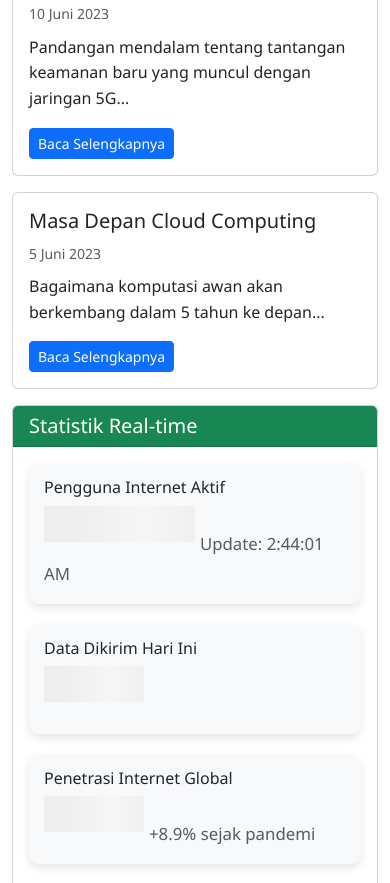
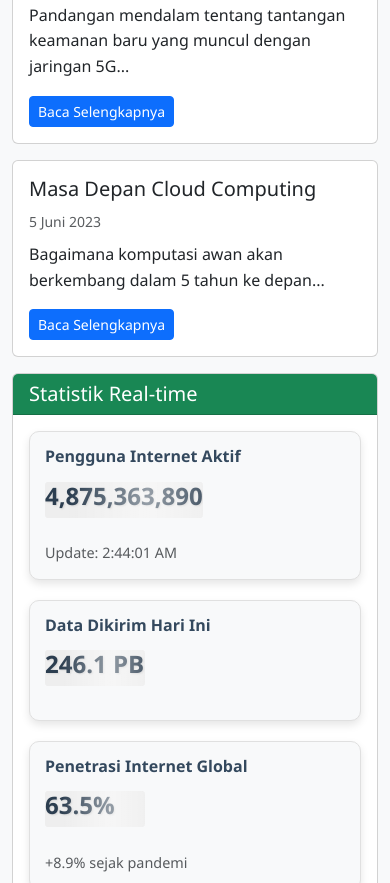
Before and after one commit to shaqwell/teknologi-internet-dan-komputer, a plain HTML site: page index.html in a window 390 px wide. Shown: the part 1117-2000 px from the top of the page. Drawn offline with nearby package versions, Linux system fonts and the light colour scheme.

Commit message:
Update main.css

```diff
--- a/styles/main.css
+++ b/styles/main.css
@@ -3,27 +3,66 @@ body {
     font-family: 'Segoe UI', Tahoma, Geneva, Verdana, sans-serif;
     line-height: 1.6;
     color: #333;
+    background-color: #f8f9fa;
 }
 
+/* Perbaikan tampilan statistik */
 .stat-card {
     border-radius: 10px;
     padding: 20px;
     margin-bottom: 20px;
     box-shadow: 0 4px 8px rgba(0,0,0,0.1);
     transition: transform 0.3s;
+    background-color: #ffffff;
+    border: 1px solid #e0e0e0;
 }
 
 .stat-card:hover {
     transform: translateY(-5px);
+    box-shadow: 0 6px 12px rgba(0,0,0,0.15);
+}
+
+/* Gaya khusus untuk angka statistik */
+.stat-card h3 {
+    font-size: 2rem;
+    color: #2c3e50;
+    margin: 10px 0;
+    font-weight: bold;
+    text-shadow: 1px 1px 2px rgba(0,0,0,0.1);
+}
+
+.stat-card h6 {
+    color: #34495e;
+    font-weight: 600;
+    margin-bottom: 5px;
+}
+
+.stat-card small {
+    font-size: 0.9rem;
+    color: #7f8c8d;
+    display: block;
+    margin-top: 5px;
 }
 
 #realTimeStats {
     font-size: 1.2rem;
 }
 
+/* Chart container styling */
+.card-body canvas {
+    max-height: 400px;
+    width: 100% !important;
+}
+
+/* Navbar styling */
 .navbar-brand {
     font-weight: bold;
     font-size: 1.5rem;
+    color: #ffffff !important;
+}
+
+.navbar {
+    box-shadow: 0 2px 4px rgba(0,0,0,0.1);
 }
 
 /* Loading state */
@@ -63,4 +102,152 @@ body {
     .stat-card {
         padding: 15px;
     }
+
+    .stat-card h3 {
+        font-size: 1.5rem;
+    }
+
+    .card-body canvas {
+        max-height: 300px;
+    }
 }
+
+/* Additional improvements for better visibility */
+.card-header {
+    font-weight: 600;
+}
+
+#articles-container .card {
+    transition: all 0.3s ease;
+}
+
+#articles-container .card:hover {
+    transform: translateY(-3px);
+    box-shadow: 0 6px 12px rgba(0,0,0,0.1);
+}/* Gaya Utama */
+body {
+    font-family: 'Segoe UI', Tahoma, Geneva, Verdana, sans-serif;
+    line-height: 1.6;
+    color: #333;
+    background-color: #f8f9fa;
+}
+
+/* Perbaikan tampilan statistik */
+.stat-card {
+    border-radius: 10px;
+    padding: 20px;
+    margin-bottom: 20px;
+    box-shadow: 0 4px 8px rgba(0,0,0,0.1);
+    transition: transform 0.3s;
+    background-color: #ffffff;
+    border: 1px solid #e0e0e0;
+}
+
+.stat-card:hover {
+    transform: translateY(-5px);
+    box-shadow: 0 6px 12px rgba(0,0,0,0.15);
+}
+
+/* Gaya khusus untuk angka statistik */
+.stat-card h3 {
+    font-size: 2rem;
+    color: #2c3e50;
+    margin: 10px 0;
+    font-weight: bold;
+    text-shadow: 1px 1px 2px rgba(0,0,0,0.1);
+}
+
+.stat-card h6 {
+    color: #34495e;
+    font-weight: 600;
+    margin-bottom: 5px;
+}
+
+.stat-card small {
+    font-size: 0.9rem;
+    color: #7f8c8d;
+    display: block;
+    margin-top: 5px;
+}
+
+#realTimeStats {
+    font-size: 1.2rem;
+}
+
+/* Chart container styling */
+.card-body canvas {
+    max-height: 400px;
+    width: 100% !important;
+}
+
+/* Navbar styling */
+.navbar-brand {
+    font-weight: bold;
+    font-size: 1.5rem;
+    color: #ffffff !important;
+}
+
+.navbar {
+    box-shadow: 0 2px 4px rgba(0,0,0,0.1);
+}
+
+/* Loading state */
+.loading {
+    position: relative;
+    color: transparent;
+    background-color: #eee;
+    border-radius: 3px;
+    overflow: hidden;
+    min-width: 100px;
+    min-height: 36px;
+    display: inline-block;
+}
+
+.loading::after {
+    content: '';
+    position: absolute;
+    top: 0;
+    left: 0;
+    width: 100%;
+    height: 100%;
+    background: linear-gradient(90deg, transparent, rgba(255,255,255,0.5), transparent);
+    animation: loading 1.5s infinite;
+}
+
+@keyframes loading {
+    0% { transform: translateX(-100%); }
+    100% { transform: translateX(100%); }
+}
+
+/* Responsif */
+@media (max-width: 768px) {
+    .navbar-brand {
+        font-size: 1.2rem;
+    }
+
+    .stat-card {
+        padding: 15px;
+    }
+
+    .stat-card h3 {
+        font-size: 1.5rem;
+    }
+
+    .card-body canvas {
+        max-height: 300px;
+    }
+}
+
+/* Additional improvements for better visibility */
+.card-header {
+    font-weight: 600;
+}
+
+#articles-container .card {
+    transition: all 0.3s ease;
+}
+
+#articles-container .card:hover {
+    transform: translateY(-3px);
+    box-shadow: 0 6px 12px rgba(0,0,0,0.1);
+}
```
